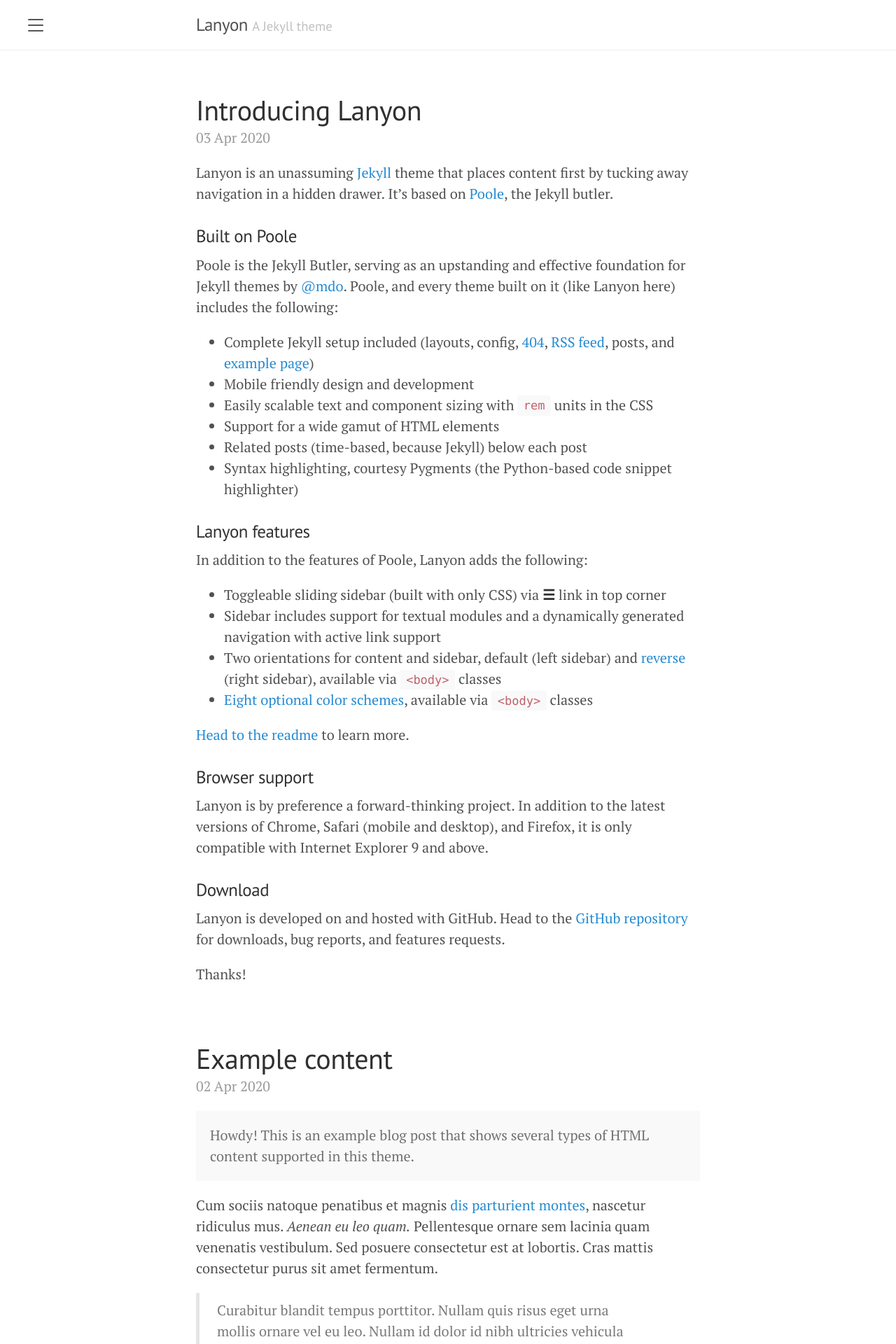
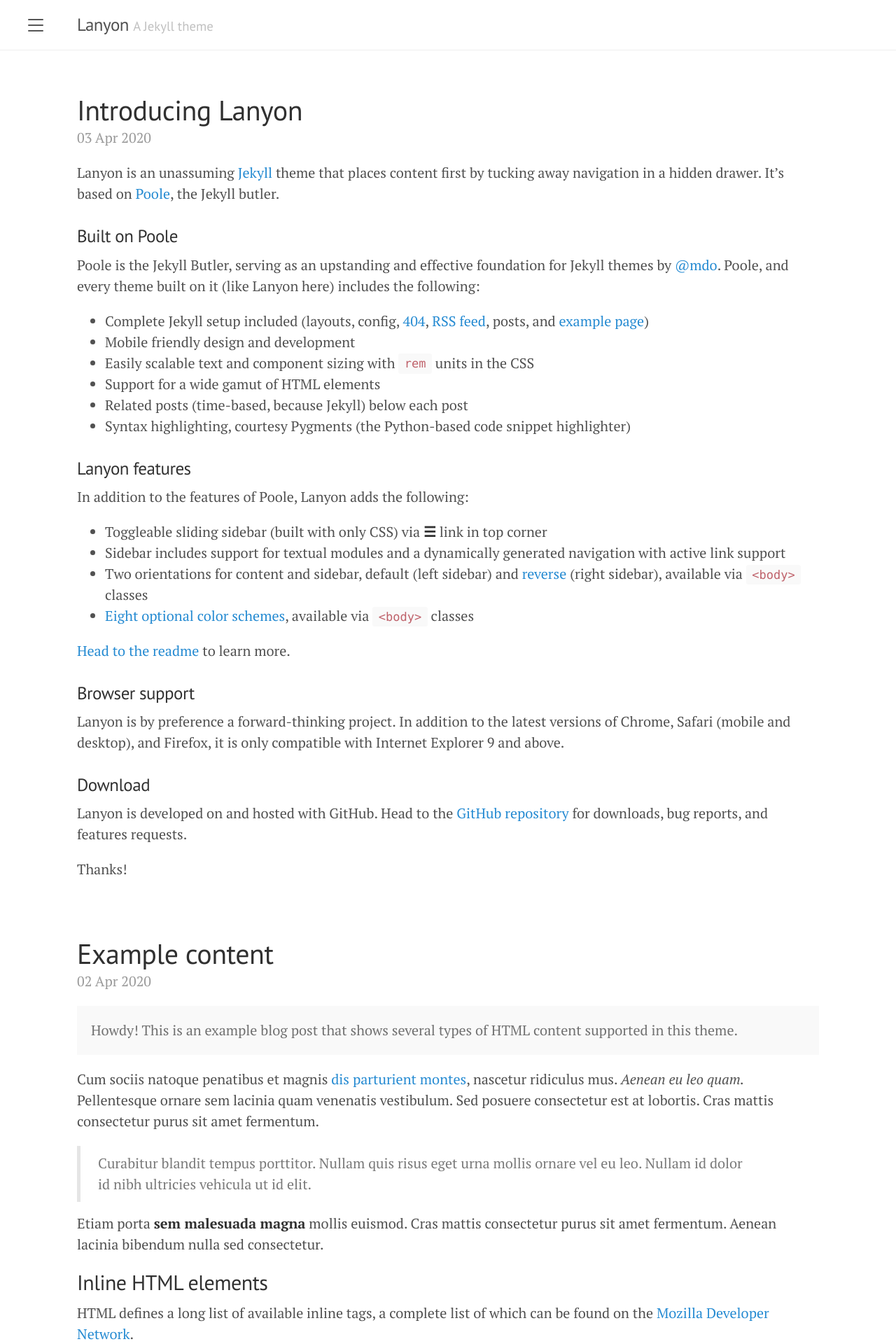
Before and after one commit to jbiatek/biatek.com, a Jekyll site: the page built from index.html, in a window 1280 px wide. Shown: the top 1920 px of the page at 70% size. Built offline with Jekyll 4.4.1, drawn with Linux system fonts in a browser that asks for light colours; the list of posts is cut into pages by our own code.

Commit message:
Page doesn't have to be so dang narrow, dude

```diff
--- a/public/css/lanyon.css
+++ b/public/css/lanyon.css
@@ -83,6 +83,11 @@ h1, h2, h3, h4, h5, h6 {
 @media (min-width: 56em) {
   .container {
     max-width: 38rem;
+  }
+}
+@media (min-width: 80em) {
+  .container {
+    max-width: 55rem;
   }
 }
 
```
